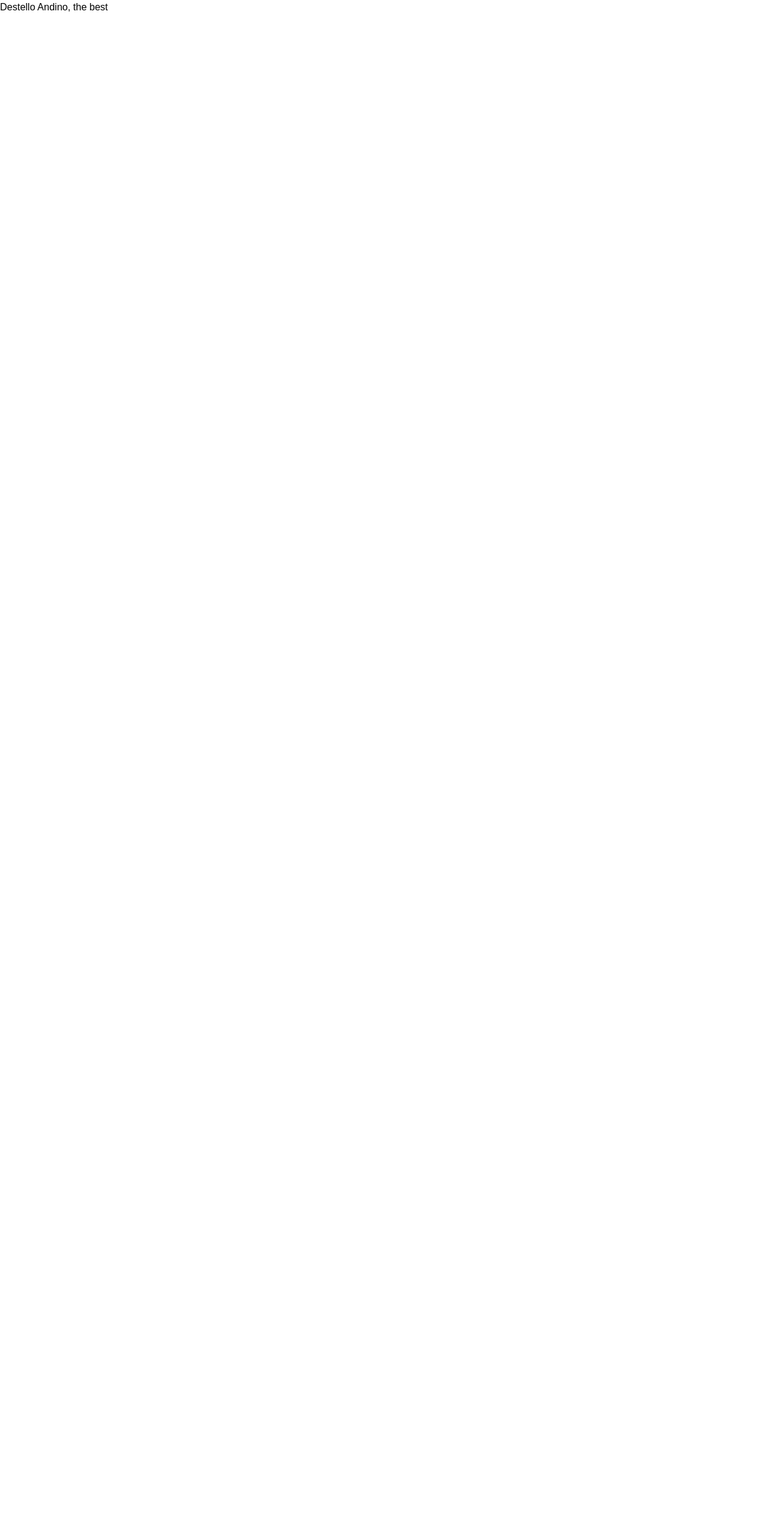
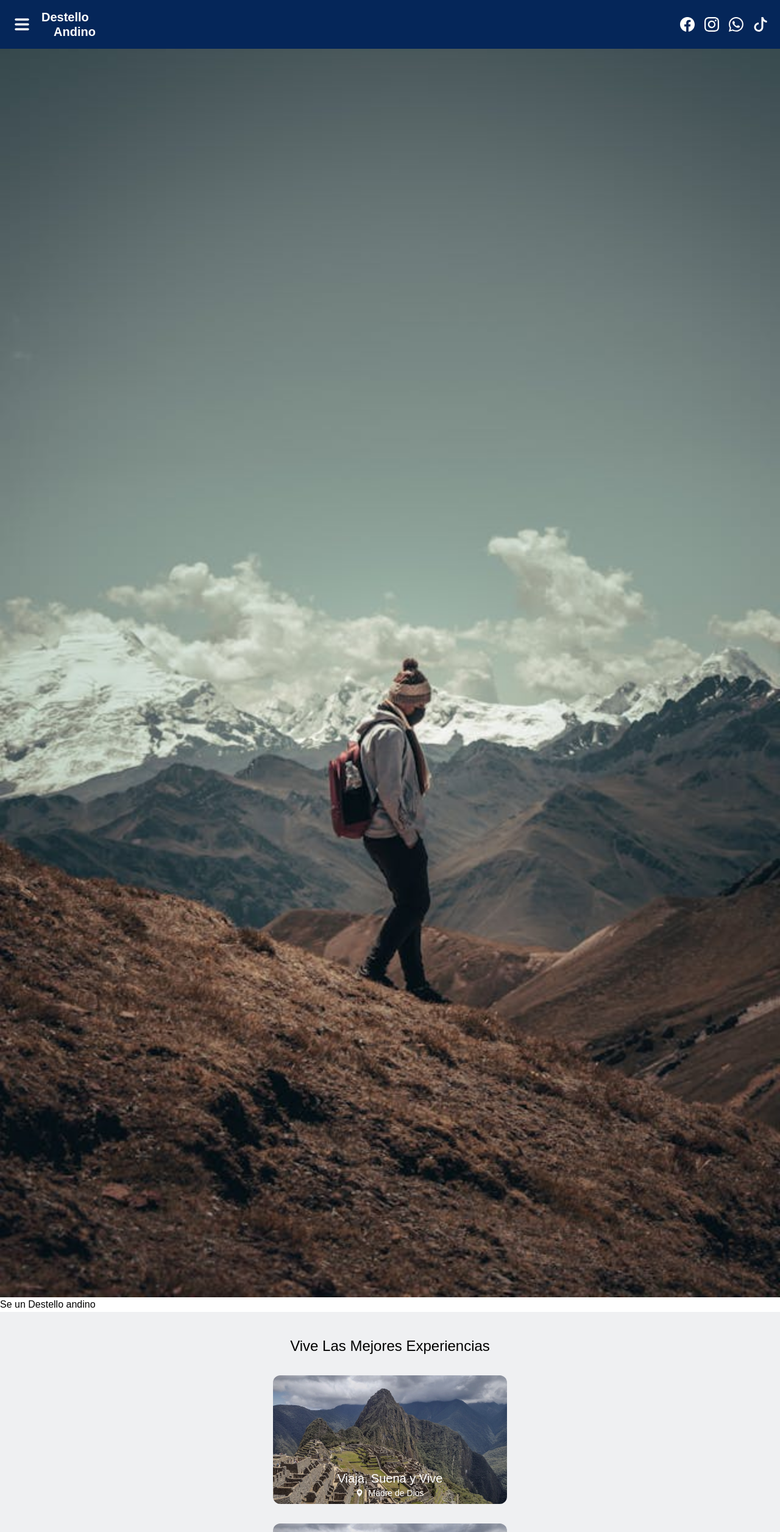
Before and after one commit to harvepq/destello, a Next.js app: page / in a window 1280 px wide. Shown: the top 2513 px of the page at 61% size. Before the commit the page ends 800 px from the top, so only its background shows below. Built offline with nearby package versions, Linux system fonts and the light colour scheme; a web font is replaced by a local one.

Commit message:
Add all sections in app page

```diff
--- a/app/page.tsx
+++ b/app/page.tsx
@@ -1,9 +1,49 @@
 import Image from "next/image";
+
+// Import Components
+import NavBarMobile from "@/app/ui/navbar-mobile";
+import FooterMobile from "@/app/ui/footer-mobile";
+import NewsCard from "@/app/ui/news-card";
+import ProductCard from "@/app/ui/product-card";
+import ReasonCard from "@/app/ui/reason-card";
 
 export default function Home() {
   return (
     <main>
-      <h1>Destello Andino, the best</h1>
+      <NavBarMobile />
+      {/* Hero Image */}
+      <div>
+        <picture>
+          <img className="w-full object-cover" src="/icons/news1.jpg" alt="" />
+        </picture>
+        <h1>Se un Destello andino</h1>
+      </div>
+      {/* Blogs Section */}
+      <section className="flex flex-col items-center gap-8 px-6 bg-[#EFF0F2] py-10">
+        <h2 className="text-2xl">Vive Las Mejores Experiencias</h2>
+        <NewsCard />
+        <NewsCard />
+        <NewsCard />
+      </section>
+      {/* Products Section */}
+      <section className="flex flex-col items-center gap-8 px-6 py-6">
+        <h2 className="text-2xl">Viaja Con Nosotros</h2>
+        <ProductCard />
+        <ProductCard />
+        <ProductCard />
+        <ProductCard />
+        <ProductCard />
+        <ProductCard />
+      </section>
+      {/* Reasons Section */}
+      <section className="flex flex-col items-center gap-8 px-6 bg-[#EFF0F2] py-10">
+        <h2 className="text-2xl">Por Que Viajar Con Destello Andino</h2>
+        <ReasonCard />
+        <ReasonCard />
+        <ReasonCard />
+        <ReasonCard />
+      </section>
+      <FooterMobile />
     </main>
   );
 }
```
